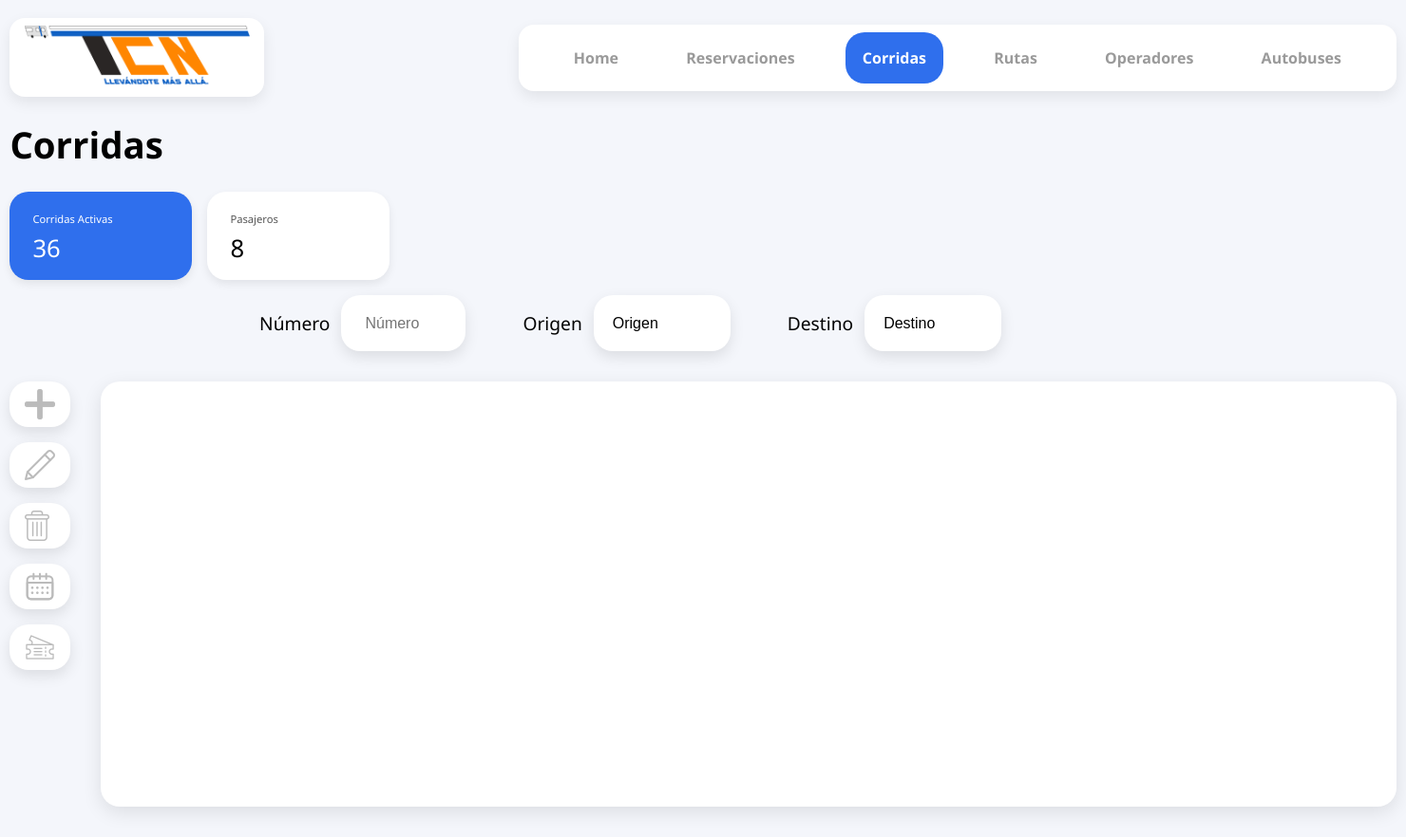
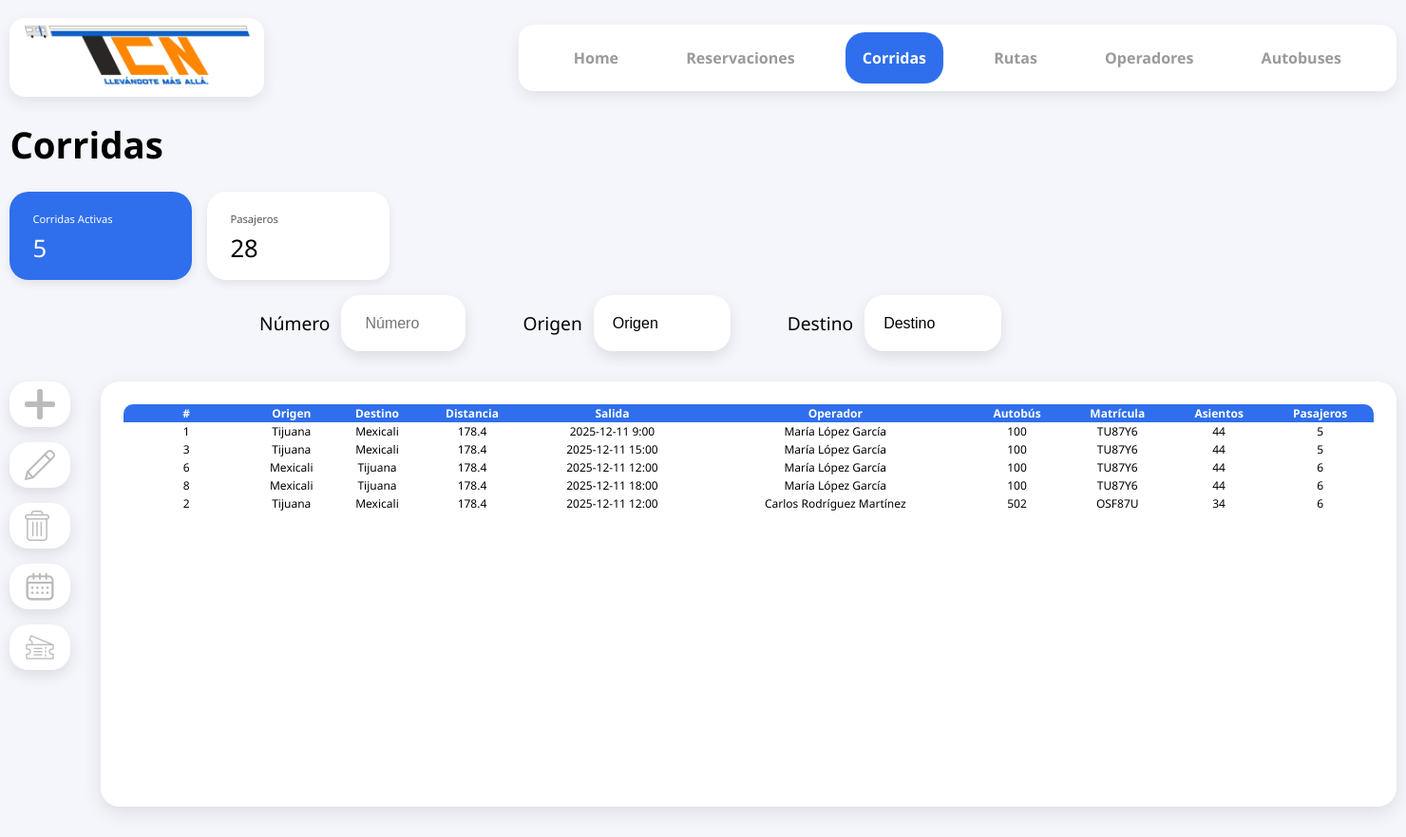
Before and after one commit to hfigaorozco/TCN_web, a Django app: template templates/corridas.html in a window 1480 px wide. Shown: the whole page at 95% size. Run offline with Django 5.2, Linux system fonts and the light colour scheme; the template is opened without the code that fills it, so the values that code supplies are empty.

Commit message:
> Terminar pagina corridas

```diff
--- a/statics/css/corridas.css
+++ b/statics/css/corridas.css
@@ -399,6 +399,12 @@ body {
     height: auto;
 }
 
+/* ================= DIALOGO PARA VER CORRIDAS POR FECHA Y CIUDAD ================= */
+.titulo-cajitas-boletos{
+    gap: 48%;
+    display: flex;
+}
+
 
 
 /* ================= DIALOG ABRIR =================
--- a/statics/js/corridas.js
+++ b/statics/js/corridas.js
@@ -64,3 +64,16 @@ abrirFechaCiudad.addEventListener('click', e => {
 cerrarFechaCiudad.addEventListener('click', e => {
     fechaCiudad.close( );
 })
+
+/* ================= BOTON Y DIALOGO VER BOLETOS VENDIDOS POR DIA ================= */
+const boletos = document.getElementById('boletos');
+const abrirBoletos = document.getElementById('abrirBoletos');
+const cerrarBoletos = document.getElementById('cerrarBoletos');
+
+abrirBoletos.addEventListener('click', e => {
+    boletos.showModal( );
+})
+
+cerrarBoletos.addEventListener('click', e => {
+    boletos.close( );
+})
--- a/templates/corridas.html
+++ b/templates/corridas.html
@@ -37,12 +37,12 @@
 
             <div class="card active-card">
                 <span>Corridas Activas</span>
-                <h2>36</h2>
+                <h2>5</h2>
             </div>
 
             <div class="card">
                 <span>Pasajeros</span>
-                <h2>8</h2>
+                <h2>28</h2>
             </div>
 
             <div class = "filter-boxes">
@@ -308,80 +308,71 @@
         </div>
     </dialog>
 
-    <!--*********************************DIALOGO PARA CORRIDAS POR FECHA Y CIUDADES*********************************-->
-    <dialog id="fechaCiudad" class="dialog-fechaCiudad dialog-base">
+    <!--*********************************DIALOGO PARA BOLETOS VENDIDOS EN UN DIA*********************************-->
+    <dialog id="boletos" class="dialog-fechaCiudad dialog-base">
 
         <form>
-            <div class="titulo-cajitas">
-                <h1>Corridas por fecha y ciudad</h1>
+            <div class="titulo-cajitas-boletos">
+                <h1>Boletos vendidos en un día</h1>
                 <div class="cajitas">
                     <div>
                         <h3>Fecha</h3>
                         <input type="date" placeholder="Corrida a editar">
                     </div>
-                    <div>
-                        <h3>Ciudad</h3>
-                        <select>
-                            <option selected disabled>Origen</option>
-                            <option>Todos</option>
-                            <option>Ensenada</option>
-                            <option>San Felipe</option>
-                            <option>San Quintín</option>
-                            <option>Mexicali</option>
-                            <option>Tecate</option>
-                            <option>Tijuana</option>
-                        </select>
-                    </div>
                 </div>
             </div>
             <div class="content-box">
-                <!-- aquí va la tabla después -->
                 <table class="tabla-fechaCiudad">
                     <tr bgcolor="#2f6fed" style="color: white;">
+                        <th width="10%">Corrida</th>
                         <th width="15%">Salida</th>
-                        <th width="10%">Corrida</th>
+                        <th width="15%">Origen</th>
                         <th width="15%">Destino</th>
                         <th width="15%">Autobús</th>
-                        <th width="15%">Matrícula</th>
-                        <th width="30%">Operador</th>
+                        <th width="15%">Boletos vendidos</th>
+                        <th width="15%">Boletos disponibles</th>
                     </tr>
                     <tr align="center">
-                        <td>8:00</td>
-                        <td>25</td>
+                        <td>3</td>
+                        <td>15:00</td>
+                        <td>Tijuana</td>
                         <td>Mexicali</td>
-                        <td>520</td>
-                        <td>GHY700</td>
-                        <td>Sofía Castro Ortega</td>
+                        <td>100</td>
+                        <td>5</td>
+                        <td>39</td>
                     </tr>
                     <tr align="center">
-                        <td>13:00</td>
-                        <td>26</td>
+                        <td>6</td>
+                        <td>12:00</td>
                         <td>Mexicali</td>
-                        <td>170</td>
-                        <td>MX89NL</td>
-                        <td>David Ruiz Moreno</td>
+                        <td>Tijuana</td>
+                        <td>100</td>
+                        <td>6</td>
+                        <td>38</td>
                     </tr>
                     <tr align="center">
-                        <td>10:00</td>
-                        <td>31</td>
-                        <td>San Quintín</td>
-                        <td>130</td>
-                        <td>DE29XU</td>
-                        <td>Andrea Reyes Vargas</td>
+                        <td>8</td>
+                        <td>18:00</td>
+                        <td>Mexicali</td>
+                        <td>Tijuana</td>
+                        <td>100</td>
+                        <td>6</td>
+                        <td>38</td>
                     </tr>
                     <tr align="center">
-                        <td>8:00</td>
-                        <td>13</td>
+                        <td>2</td>
+                        <td>12:00</td>
                         <td>Tijuana</td>
-                        <td>104</td>
-                        <td>UY767Y</td>
-                        <td>Javier Díaz Ramírez</td>
+                        <td>Mexicali</td>
+                        <td>502</td>
+                        <td>6</td>
+                        <td>28</td>
                     </tr>
                 </table>
             </div>
         </form>
         <div class="cerrar-fechaCiudad">
-            <button id="cerrarFechaCiudad" class="btn-cancelar">Cerrar</button>
+            <button id="cerrarBoletos" class="btn-cancelar">Cerrar</button>
         </div>
     </dialog>
 
@@ -396,12 +387,81 @@
         </div>
         <!--*********************************AREA DE TABLA GENERAL*********************************-->
         <div class="content-box">
-            <!-- aquí va la tabla después -->
-            <tAblE>
-                <thEaD>
-                    <tR></tR>
-                </thEaD>
-            </tAblE>
+            <table>
+                <tr bgcolor="#2f6fed" style="color: white;">
+                    <th width="10%">#</th>
+                    <th>Origen</th>
+                    <th>Destino</th>
+                    <th>Distancia</th>
+                    <th>Salida</th>
+                    <th>Operador</th>
+                    <th>Autobús</th>
+                    <th>Matrícula</th>
+                    <th>Asientos</th>
+                    <th>Pasajeros</th>
+                </tr>
+
+                <tr align="center">
+                    <td>1</td>
+                    <td>Tijuana</td>
+                    <td>Mexicali</td>
+                    <td>178.4</td>
+                    <td>2025-12-11 9:00</td>
+                    <td>María López García</td>
+                    <td>100</td>
+                    <td>TU87Y6</td>
+                    <td>44</td>
+                    <td>5</td>
+                </tr>
+                <tr align="center">
+                    <td>3</td>
+                    <td>Tijuana</td>
+                    <td>Mexicali</td>
+                    <td>178.4</td>
+                    <td>2025-12-11 15:00</td>
+                    <td>María López García</td>
+                    <td>100</td>
+                    <td>TU87Y6</td>
+                    <td>44</td>
+                    <td>5</td>
+                </tr>
+                <tr align="center">
+                    <td>6</td>
+                    <td>Mexicali</td>
+                    <td>Tijuana</td>
+                    <td>178.4</td>
+                    <td>2025-12-11 12:00</td>
+                    <td>María López García</td>
+                    <td>100</td>
+                    <td>TU87Y6</td>
+                    <td>44</td>
+                    <td>6</td>
+                </tr>
+                <tr align="center">
+                    <td>8</td>
+                    <td>Mexicali</td>
+                    <td>Tijuana</td>
+                    <td>178.4</td>
+                    <td>2025-12-11 18:00</td>
+                    <td>María López García</td>
+                    <td>100</td>
+                    <td>TU87Y6</td>
+                    <td>44</td>
+                    <td>6</td>
+                </tr>
+                <tr align="center">
+                    <td>2</td>
+                    <td>Tijuana</td>
+                    <td>Mexicali</td>
+                    <td>178.4</td>
+                    <td>2025-12-11 12:00</td>
+                    <td>Carlos Rodríguez Martínez</td>
+                    <td>502</td>
+                    <td>OSF87U</td>
+                    <td>34</td>
+                    <td>6</td>
+                </tr>
+            </table>
         </div>
     </div>
 
```
